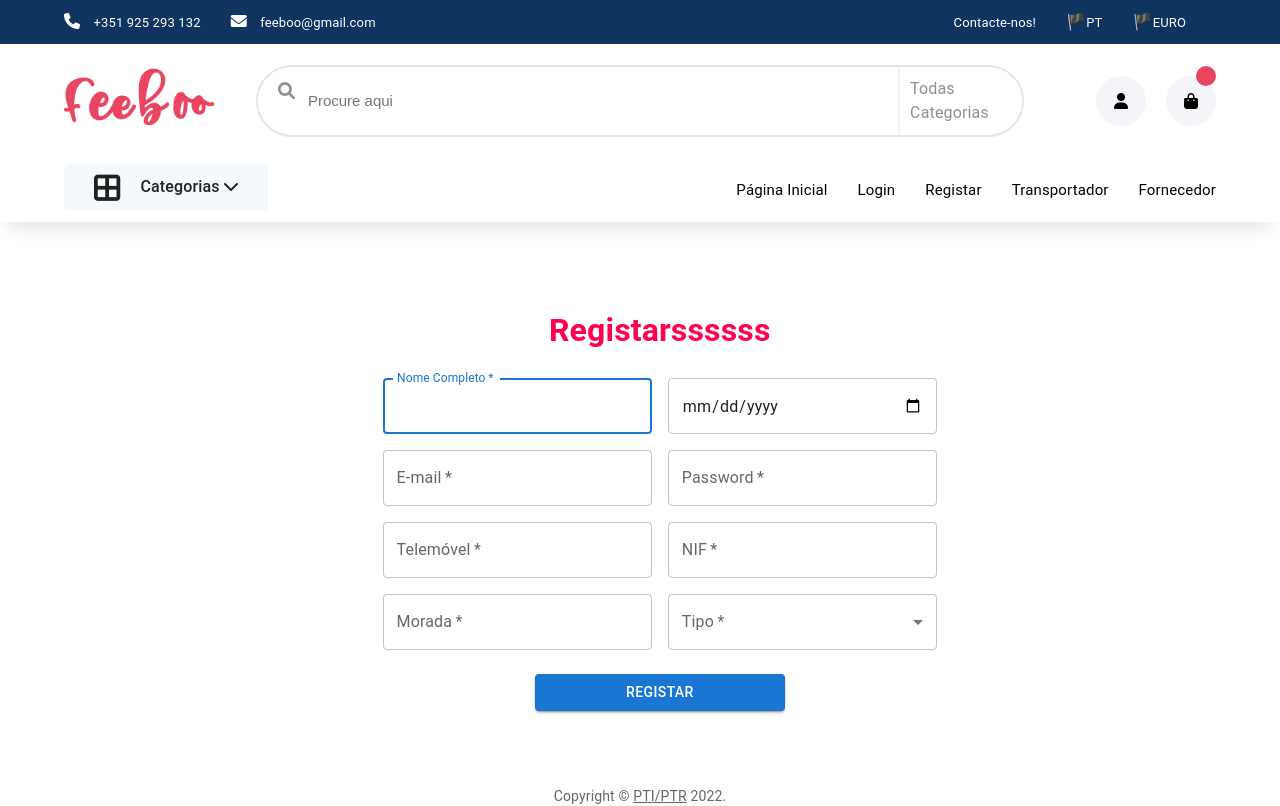
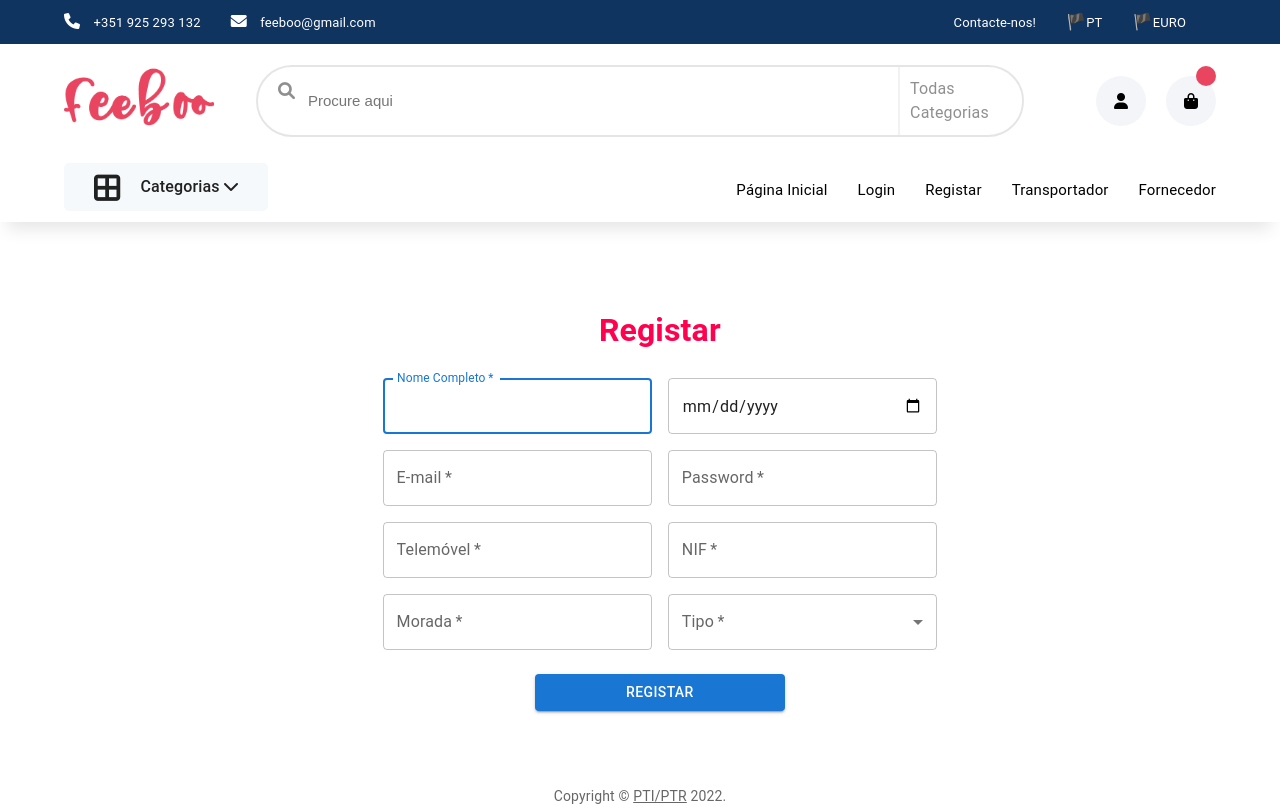
Before and after one commit to antonio-murta/PTI-PTR, a React (Create React App) app in the folder feebo-front/my-app/: page /registar in a window 1280 px wide. Shown: the top 806 px of the page. Built offline with nearby package versions, Linux system fonts and the light colour scheme.

Commit message:
registar

```diff
--- a/feebo-front/my-app/package.json
+++ b/feebo-front/my-app/package.json
@@ -15,7 +15,7 @@
     "react": "^18.0.0",
     "react-dom": "^18.0.0",
     "react-router-dom": "^6.3.0",
-    "react-scripts": "5.0.0",
+    "react-scripts": "^5.0.0",
     "react-slick": "^0.28.1",
     "slick": "^1.12.2",
     "slick-carousel": "^1.8.1",
--- a/feebo-front/my-app/src/pages/registar.js
+++ b/feebo-front/my-app/src/pages/registar.js
@@ -53,21 +53,13 @@ export default function Registar() {
         {
           method: "POST",
           body: JSON.stringify({
-            // _id: "aaa@gmail.com",
-            // nome: "Catarina",
-            // dataNasc: "20.12.1234",
-            // morada: "rya",
-            // telemovel: 1234567,
-            // password: "123",
-            // utipo: "consumidor"
-            email: data.get('email'),
+            _id: data.get('email'),
+            nome: data.get('nome'),
             password: data.get('password'),
             dataNasc: data.get('dataNasc'),
-            nome: data.get('nome'),
             telemovel: data.get('telefone'),
             morada: data.get('morada'),
             utipo: "consumidor"
-
           }),
           headers: {
             "Content-Type": "application/json"
@@ -80,9 +72,6 @@ export default function Registar() {
       .then(function(myJson) {
         console.log(myJson);
       });
-
-
-
 
     window.location.href = "./login";
 };
@@ -100,7 +89,7 @@ export default function Registar() {
             alignItems: 'center'
           }}
         >
-          <h1 className='h1'> Registarssssss </h1>
+          <h1 className='h1'> Registar </h1>
           <Box onSubmit={handleSubmit} component="form" noValidate  sx={{ mt: 3 }}>
             <Grid container spacing={{xs: 4, md:2}}> {/* numero de "blocos"*/}
               <Grid item xs={12} sm={6}> {/* 6 = comprimento*/}
```
Also changed, not shown: 1 other file (tests, documents, lock files or other folders).
